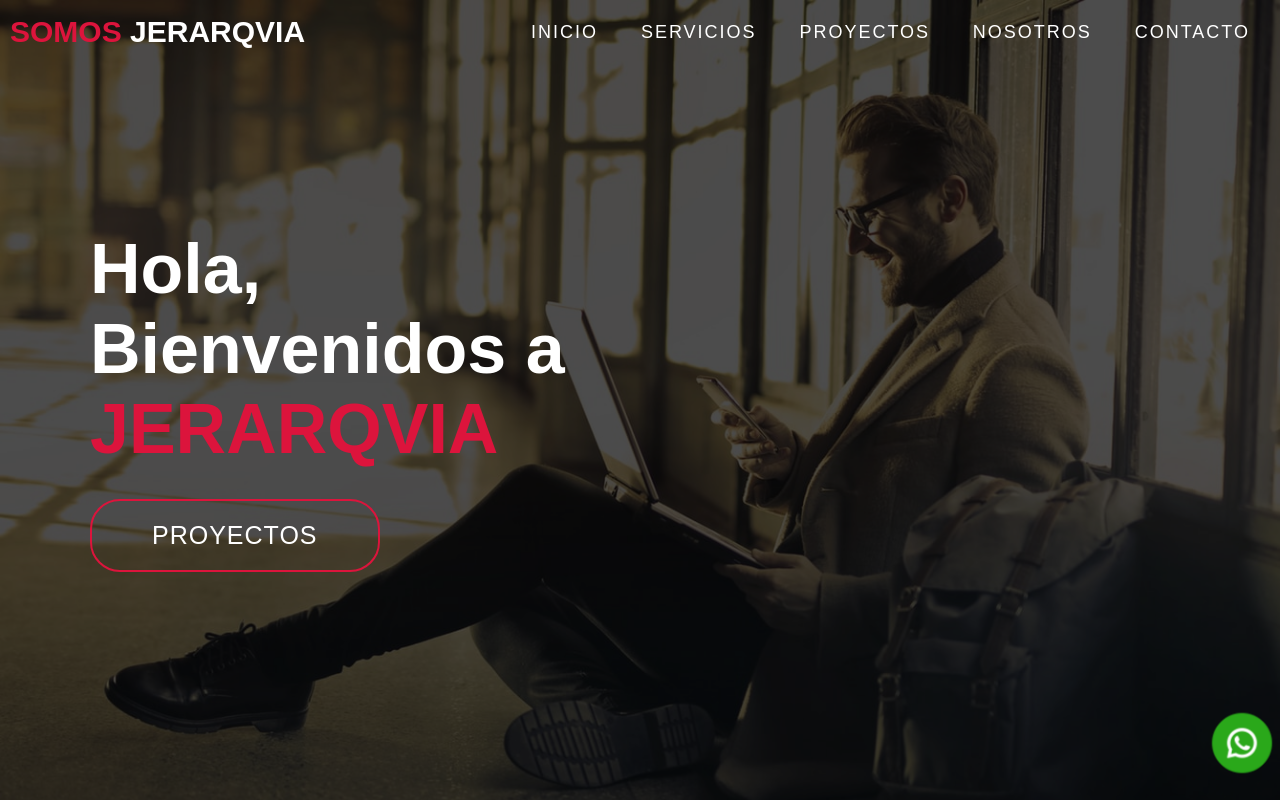
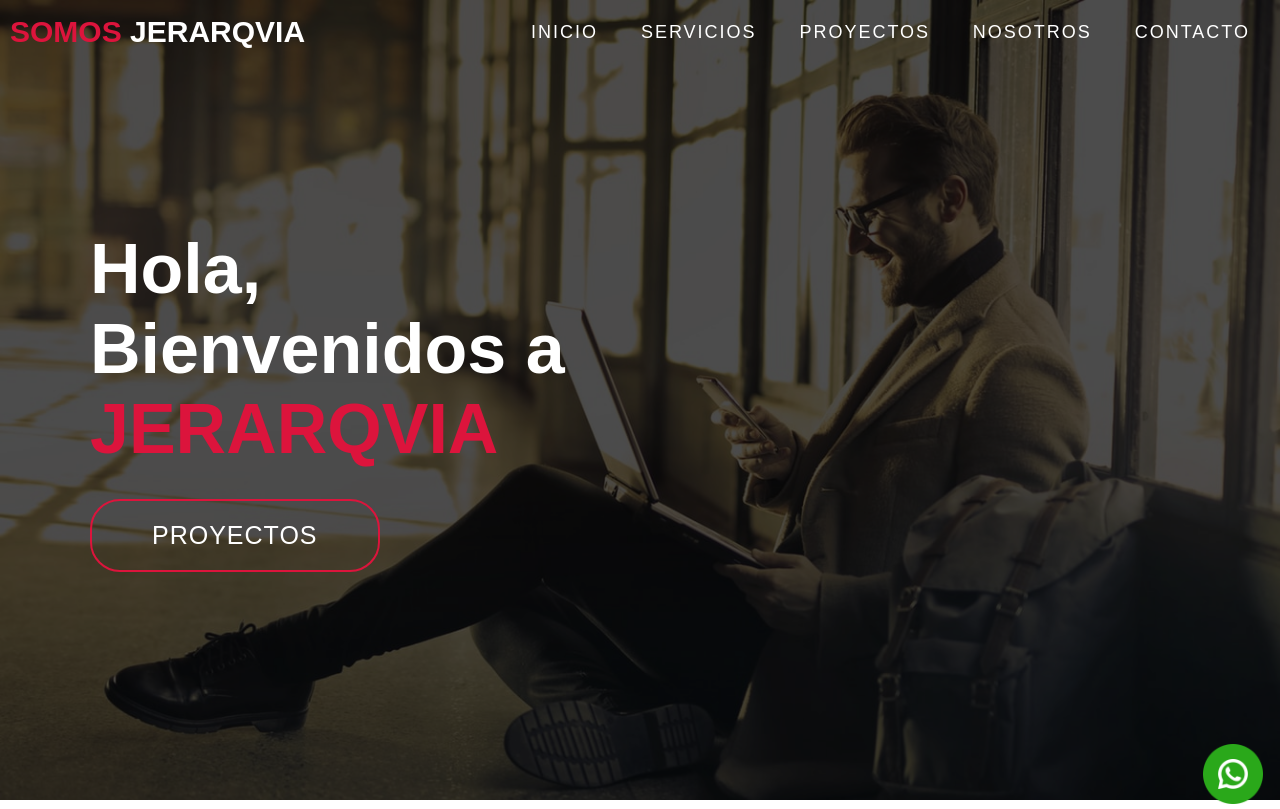
Before and after one commit to German-Valencia/website, a plain HTML site: page index.html in a window 1280 px wide. Shown: the top 809 px of the page. Drawn offline with Linux system fonts and the light colour scheme.

Commit message:
ready whatsapp tel fix container

```diff
--- a/style.css
+++ b/style.css
@@ -317,7 +317,6 @@ p {
 #services .service-top {
   max-width: 500px;
   margin: 0 auto;
-
 }
 
 #services .service-bottom {
@@ -543,8 +542,6 @@ p {
   width: 90%;
 }
 
-
-
 #contact .contact-items {
   /* max-width: 400px; */
   width: 100%;
@@ -666,14 +663,22 @@ p {
 /* End Footer Section */
 
 /* whatsapp */
-#whatsapp .whatsapp{
-  color: red;
+#whatsapp .container {
+  min-height: 50vh;
+  width: 15%;
+  align-items: flex-start;
+  justify-content: left;
+}
+
+#whatsapp .whatsapp {
+  /* color: red; */
   position: fixed;
   bottom: -43vh;
-  right:-39vw;
-  z-index:999;
+  right: -39vw;
+  z-index: 1;
+  right: 0;
 }
-#whatsapp .whatsapp img{
+#whatsapp .whatsapp img {
   width: 60px;
   height: 60px;
 }
@@ -849,7 +854,12 @@ p {
   /* End Contact */
 
   /* whatsapp */
-  #whatsapp .whatsapp{
+
+  #whatsapp .container {
+    width: 55%;
+  }
+
+  #whatsapp .whatsapp {
     right: -45vw;
   }
   /* end whatsapp */
@@ -891,8 +901,11 @@ p {
     margin: 1.5%;
   }
   /* whatsapp */
-  #whatsapp .whatsapp{
-    right: -47vw;
+  #whatsapp .container {
+    width: 52%;
+  }
+  #whatsapp .whatsapp {
+    right: -46vw;
   }
   /* end whatsapp */
 }
```
